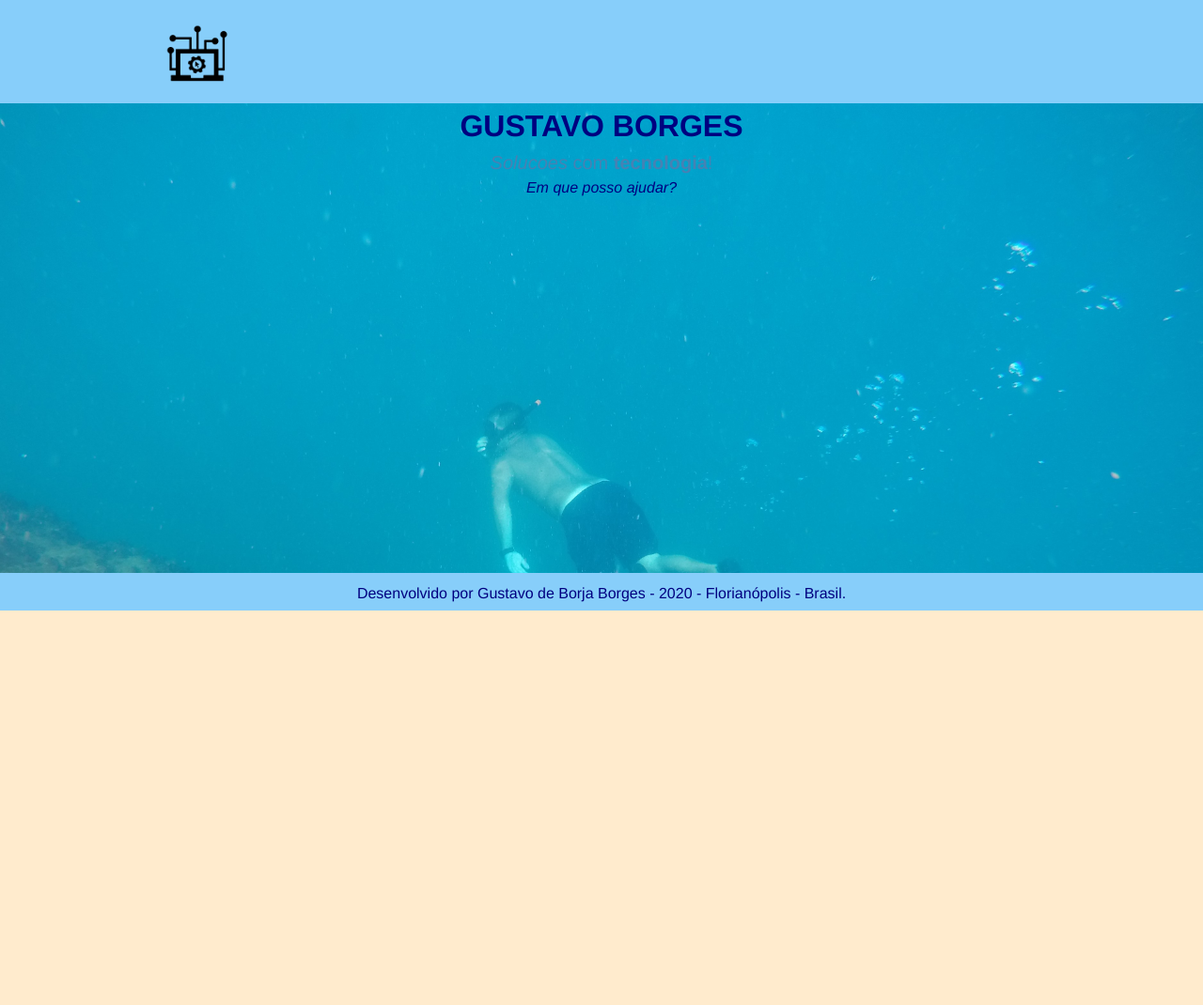
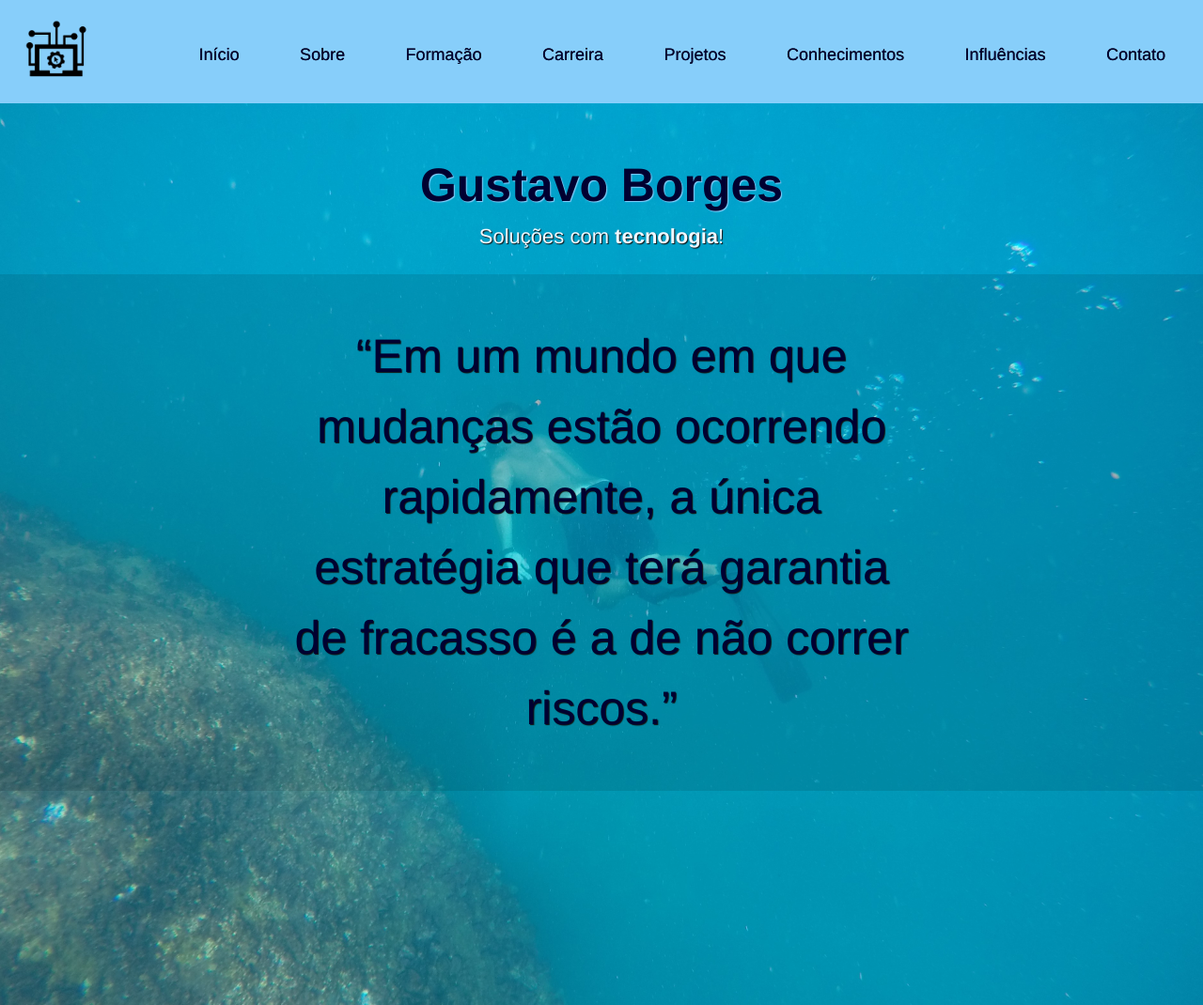
Before and after one commit to gustavobborges/SiteGustavobborges, a plain HTML site: page index.html in a window 1280 px wide. Shown: the top 1070 px of the page at 94% size. Before the commit the page ends 800 px from the top, so only its background shows below. Drawn offline with Linux system fonts and the light colour scheme.

Commit message:
Construção do design do site

```diff
--- a/estilo.css
+++ b/estilo.css
@@ -1,16 +1,24 @@
 * {
     margin: 0;
     padding: 0;
-    font-family: Helvetica;
+    font-family: helvetica;
 
  }
 
+
 body {
-    color: navy;
+    color: #000031;
     line-height: 1.5;
     background-color: blanchedalmond
 }
 
+p {
+    font-size: 50px;
+    text-shadow: 1px 1px 1px #111111;
+
+
+
+}
 .t {
    color: darkblue
 }
@@ -28,12 +36,49 @@ header {
 
 }
 
+h1{
+    font-size: 50px;
+    text-align: center;
+    padding: 50px 0 0 0;
+    margin: 0 0 0px 0;
+    text-shadow: 1px 1px 1px lightskyblue;
+}
+
+h2{
+    text-align: center;
+    padding: 20 0 10 0 ;
+}
 
 /*ID's */
 #principal{
     background-image: url('Fotos/mergulho.jpg');
+    background-repeat: no-repeat;
     background-size: 100%;
-    min-height: 500px;
+    min-height: 1000px;
+    text-align: center;
+}
+
+#logo {
+    float: left;
+    margin-top: -5px
+
+}
+
+#menu {
+    margin-top: 35px;
+    float:right
+}
+
+#menu a{
+    padding: 40px 20px;
+    text-decoration: none;
+    color: #000031;
+    text-shadow: 0.2px 0.2px 0.2px #111111;
+    font-size: 18px;
+}
+
+#menu a:hover{
+    background-color: blanchedalmond;
 }
 
 footer {
@@ -42,10 +87,17 @@ footer {
     height: 20px;
     text-align: center;
     padding: 10px 0px 10px 0px;
+
 }
 
 /* class*/
 .container {
-    width: 960px;
+    min-width: 800px;
     margin:0 auto;
 }
+
+.efeito {
+    top: 50%;
+    background-color: rgba(0, 0, 0, 0.1);
+    padding: 50px 300px 50px 300px;
+}
--- a/index.html
+++ b/index.html
@@ -11,42 +11,37 @@
 
             <header>
                 <div class="container">
+                    <div id="logo">
                         <img src="Fotos/red-white-tech-circuit-png-13-transparent.png" width="100">
                     </div>
 
-
-
-
-                <!--<a href="index.html" target="_self">&nbsp; Início &nbsp;</a>
+                    <div id="menu">
+                        <a href="index.html" target="_self">&nbsp; Início &nbsp;</a>
                         <a href="Sobre.html" target="_self">&nbsp; Sobre &nbsp;</a>
                         <a href="formacao.html" target="_self">&nbsp; Formação &nbsp;</a>
                         <a href="carreira.html" target="_self">&nbsp; Carreira &nbsp;</a>
-                <a href="portifolio.html" target="_self">&nbsp; Portifólio &nbsp;</a>
+                        <a href="portifolio.html" target="_self">&nbsp; Projetos &nbsp;</a>
                         <a href="conhecimentos.html" target="_self">&nbsp; Conhecimentos &nbsp;</a>
                         <a href="influencias.html" target="_self">&nbsp; Influências &nbsp;</a>
                         <a href="contato.html" target="_self">&nbsp; Contato &nbsp;</a>
-
-                <p style="object-position: top">
-                <!--<img src="Fotos/WhaleBar.jpg" width="1400" height ="400" alt="Whale StatusBar">
-                </p>-->
+                    </div>
+                </div>
             </header>
 
             <div id="principal">
 
-                <div id="container" style="text-align: center;">
-                    <h1>GUSTAVO BORGES</h1>
-                    <p style="color: steelblue; font-size: 20px"><em>Solucoes</em> com <strong>tecnologia</strong>!</p>
-                    <p><em>Em que posso ajudar?</em></p>
+                    <div id="container">
+                        <h1>Gustavo Borges</h1>
+                        <p style="color: aliceblue; font-size: 22px;">Soluções com <strong>tecnologia</strong>!</p><br>
+                        <div class="efeito">
+                            <p>“Em um mundo em que mudanças estão ocorrendo rapidamente, a única estratégia que terá garantia de fracasso é a de não correr riscos.”</p>
                         </div>
-
-                <div id="container">
-                    <!--<p style="float: right"><img src="Fotos/Gustavo%20Headphone.jpeg" width="" height="350" alt="Gustavo de Borja Borges"></p>-->
                     </div>
             </div>
 
             <footer>
                 <!--<p><img src="Fotos/surferwhale_fb.jpg" width="1400" height ="400"  alt="surfWithWhales"></p>-->
-                <p>Desenvolvido por Gustavo de Borja Borges - 2020 - Florianópolis - Brasil.</p>
+                <p style="font-size: 12px;">Desenvolvido por Gustavo de Borja Borges - Florianópolis - Brasil.</p>
             </footer>
 
 
```
Also changed, not shown: carreira.html (+18 -15 lines), helvetica-1.otf (added). Lines whose indentation alone changed are shown as unchanged.
